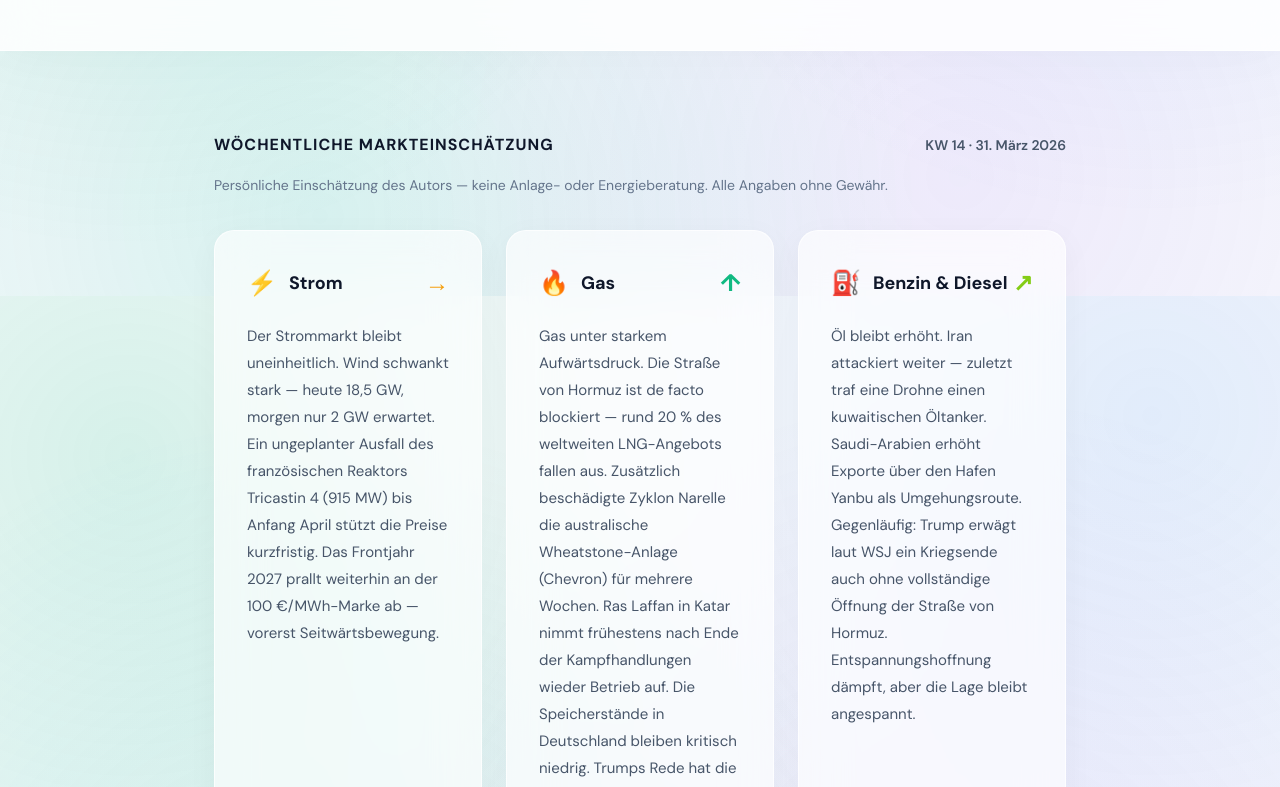
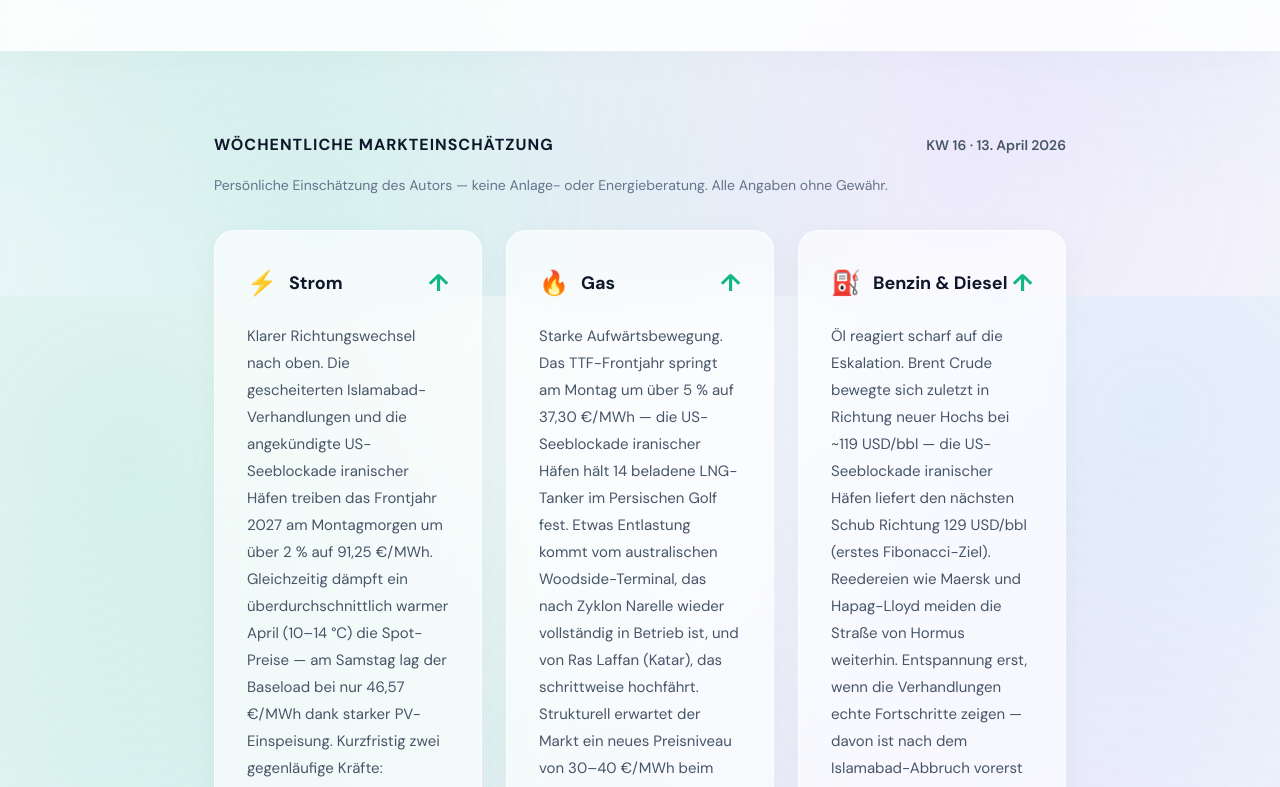
Before and after one commit to cenko-ai/Stromgeist, a Next.js app: page / in a window 1280 px wide. Shown: the part 1304-2091 px from the top of the page. Built offline with nearby package versions, Linux system fonts and the light colour scheme.

Commit message:
Update MarktWidget.js

```diff
--- a/src/components/MarktWidget.js
+++ b/src/components/MarktWidget.js
@@ -4,7 +4,7 @@ export default function MarktWidget() {
       <div className="markt-inner">
         <div className="markt-header">
           <span className="markt-title">Wöchentliche Markteinschätzung</span>
-          <span className="markt-date">KW 14 · 31. März 2026</span>
+          <span className="markt-date">KW 16 · 13. April 2026</span>
         </div>
         <p className="markt-disclaimer">
           Persönliche Einschätzung des Autors — keine Anlage- oder Energieberatung. Alle Angaben ohne Gewähr.
@@ -15,10 +15,10 @@ export default function MarktWidget() {
               <div className="markt-card-title">
                 <span className="markt-card-icon">⚡</span> Strom
               </div>
-              <span className="markt-arrow side">→</span>
+              <span className="markt-arrow up">↑</span>
             </div>
             <p className="markt-text">
-              Der Strommarkt bleibt uneinheitlich. Wind schwankt stark — heute 18,5 GW, morgen nur 2 GW erwartet. Ein ungeplanter Ausfall des französischen Reaktors Tricastin 4 (915 MW) bis Anfang April stützt die Preise kurzfristig. Das Frontjahr 2027 prallt weiterhin an der 100 €/MWh-Marke ab — vorerst Seitwärtsbewegung.
+              Klarer Richtungswechsel nach oben. Die gescheiterten Islamabad-Verhandlungen und die angekündigte US-Seeblockade iranischer Häfen treiben das Frontjahr 2027 am Montagmorgen um über 2 % auf 91,25 €/MWh. Gleichzeitig dämpft ein überdurchschnittlich warmer April (10–14 °C) die Spot-Preise — am Samstag lag der Baseload bei nur 46,57 €/MWh dank starker PV-Einspeisung. Kurzfristig zwei gegenläufige Kräfte: Erneuerbare drücken den Spot, Geopolitik zieht den Terminmarkt hoch.
             </p>
           </div>
 
@@ -30,7 +30,7 @@ export default function MarktWidget() {
               <span className="markt-arrow up">↑</span>
             </div>
             <p className="markt-text">
-              Gas unter starkem Aufwärtsdruck. Die Straße von Hormuz ist de facto blockiert — rund 20 % des weltweiten LNG-Angebots fallen aus. Zusätzlich beschädigte Zyklon Narelle die australische Wheatstone-Anlage (Chevron) für mehrere Wochen. Ras Laffan in Katar nimmt frühestens nach Ende der Kampfhandlungen wieder Betrieb auf. Die Speicherstände in Deutschland bleiben kritisch niedrig. Trumps Rede hat die Märkte nicht beruhigt, sondern durch seine Drohungen weiter in Aufruhr versetzt.
+              Starke Aufwärtsbewegung. Das TTF-Frontjahr springt am Montag um über 5 % auf 37,30 €/MWh — die US-Seeblockade iranischer Häfen hält 14 beladene LNG-Tanker im Persischen Golf fest. Etwas Entlastung kommt vom australischen Woodside-Terminal, das nach Zyklon Narelle wieder vollständig in Betrieb ist, und von Ras Laffan (Katar), das schrittweise hochfährt. Strukturell erwartet der Markt ein neues Preisniveau von 30–40 €/MWh beim TTF-Frontjahr.
             </p>
           </div>
 
@@ -39,10 +39,10 @@ export default function MarktWidget() {
               <div className="markt-card-title">
                 <span className="markt-card-icon">⛽</span> Benzin & Diesel
               </div>
-              <span className="markt-arrow up-slight">↗</span>
+              <span className="markt-arrow up">↑</span>
             </div>
             <p className="markt-text">
-              Öl bleibt erhöht. Iran attackiert weiter — zuletzt traf eine Drohne einen kuwaitischen Öltanker. Saudi-Arabien erhöht Exporte über den Hafen Yanbu als Umgehungsroute. Gegenläufig: Trump erwägt laut WSJ ein Kriegsende auch ohne vollständige Öffnung der Straße von Hormuz. Entspannungshoffnung dämpft, aber die Lage bleibt angespannt.
+              Öl reagiert scharf auf die Eskalation. Brent Crude bewegte sich zuletzt in Richtung neuer Hochs bei ~119 USD/bbl — die US-Seeblockade iranischer Häfen liefert den nächsten Schub Richtung 129 USD/bbl (erstes Fibonacci-Ziel). Reedereien wie Maersk und Hapag-Lloyd meiden die Straße von Hormus weiterhin. Entspannung erst, wenn die Verhandlungen echte Fortschritte zeigen — davon ist nach dem Islamabad-Abbruch vorerst nichts zu sehen.
             </p>
           </div>
         </div>
```
